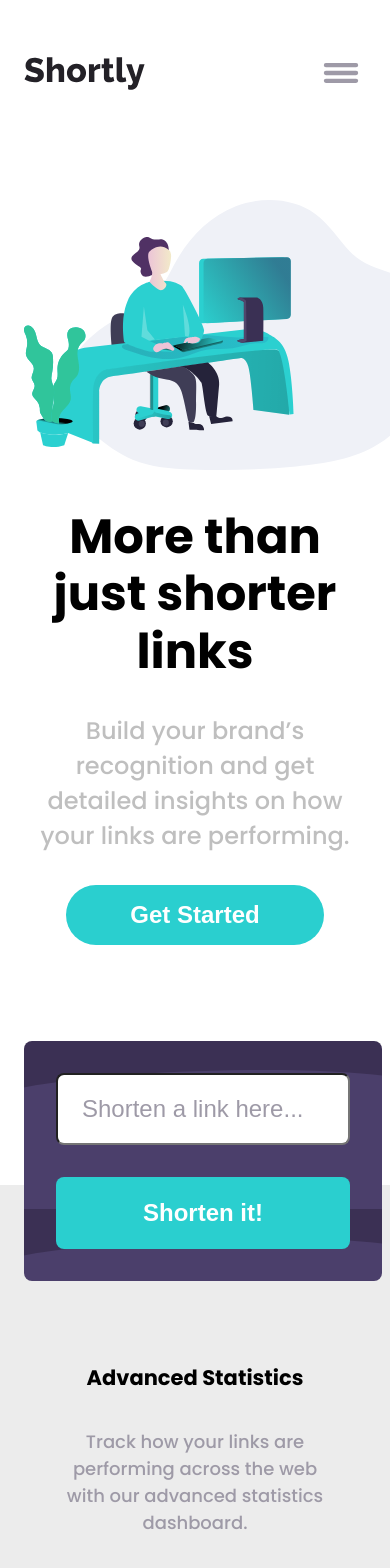
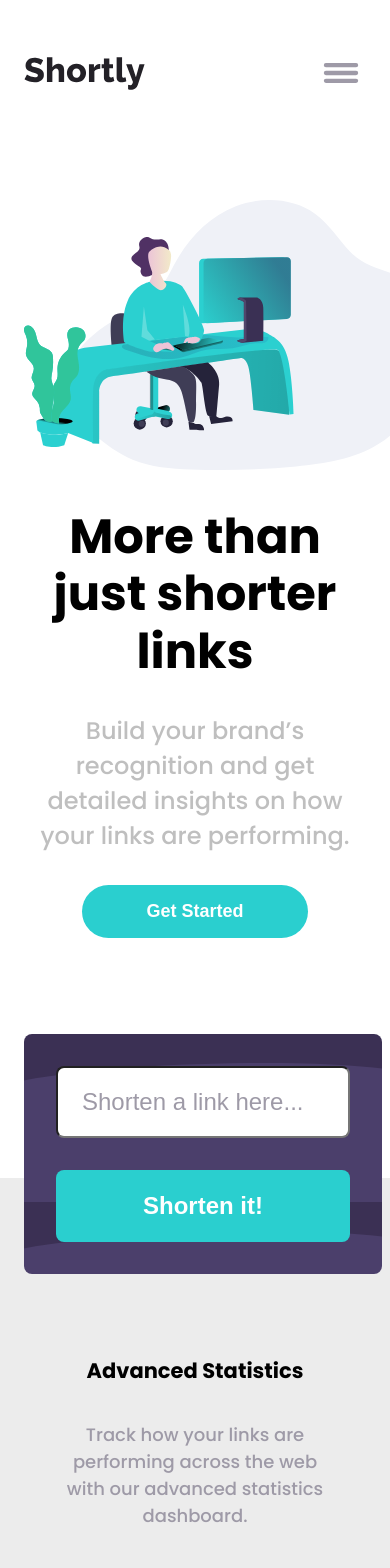
Before and after one commit to InnaTymoshenko/url-shortening-api, a React (Create React App) app: page / in a window 390 px wide. Shown: the top 1568 px of the page. Built offline with nearby package versions, Linux system fonts and the light colour scheme.

Commit message:
minor fixed

```diff
--- a/src/components/Button/Buttom.module.css
+++ b/src/components/Button/Buttom.module.css
@@ -18,7 +18,7 @@
 
 @media (max-width: 767px) {
 	.btn {
-		font-size: var(--fs-lg);
+		font-size: var(--fs-md);
 		padding: 1rem 4rem;
 	}
 }
--- a/src/components/Header/header.module.css
+++ b/src/components/Header/header.module.css
@@ -81,12 +81,12 @@
 	.headerNav {
 		position: absolute;
 		top: -200vh;
-		left: 10%;
+		left: 6%;
 		display: flex;
 		flex-direction: column;
 		align-items: center;
 		width: 80vw;
-		height: 60vh;
+		height: 55vh;
 		background-color: var(--color-violet);
 		border-radius: var(--radii-md);
 		padding: 2rem;
```
